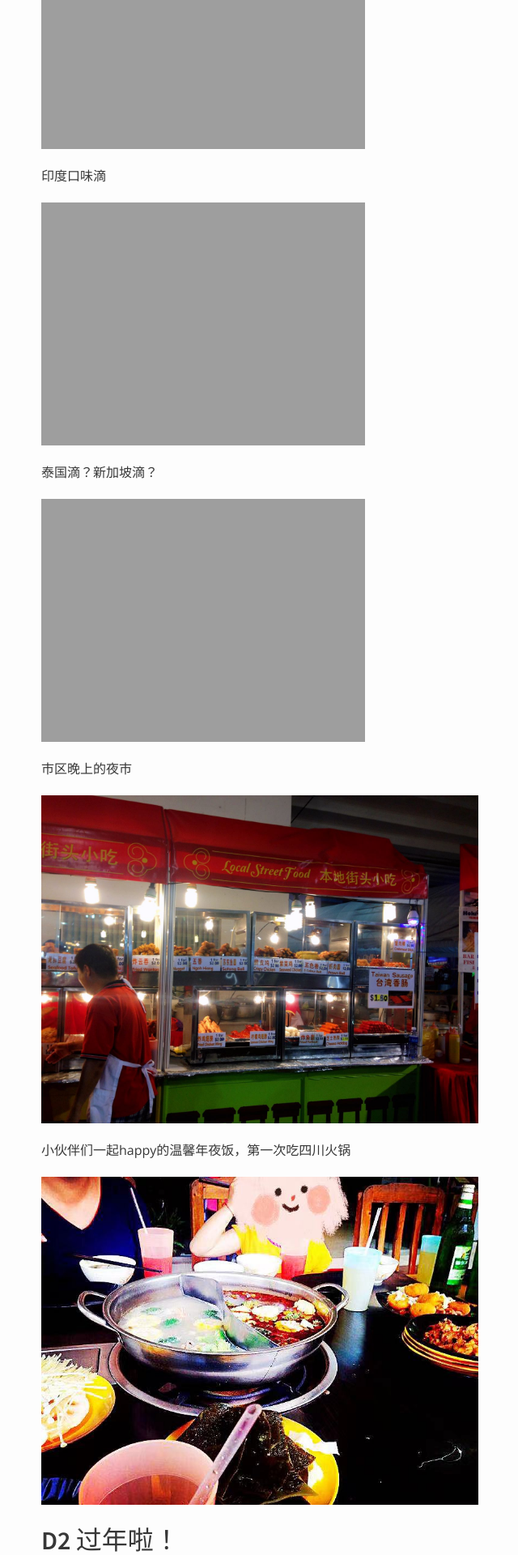
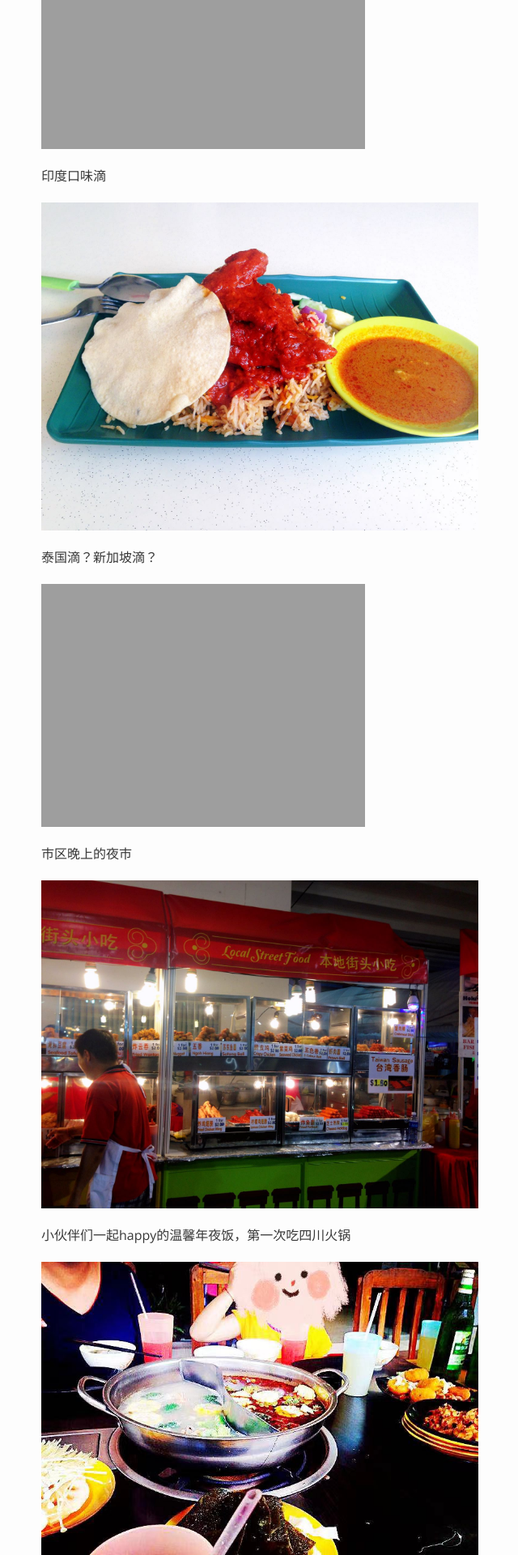
Before and after one commit to hazel-new/HazelBlog, a Jekyll site: the page built from _posts/2015-02-14-新加坡.md, in a window 1280 px wide. Shown: the part 3664-5584 px from the top of the page at 81% size, without its empty margins (319-959 px from the left). Built offline with Jekyll 4.4.1, drawn with Linux system fonts in a browser that asks for light colours; our own code applies the rules of GitHub Pages for plain Markdown files.

Commit message:
update post5

```diff
--- a/_posts/2015-02-14-新加坡.md
+++ b/_posts/2015-02-14-新加坡.md
@@ -34,7 +34,7 @@
 
 印度口味滴
 
-![pic]({{ site.url }}/images/Singapore1/1/8.jpg)
+![pic]({{ site.url }}/images/Singapore/1/8.jpg)
 
 泰国滴？新加坡滴？
 
```
